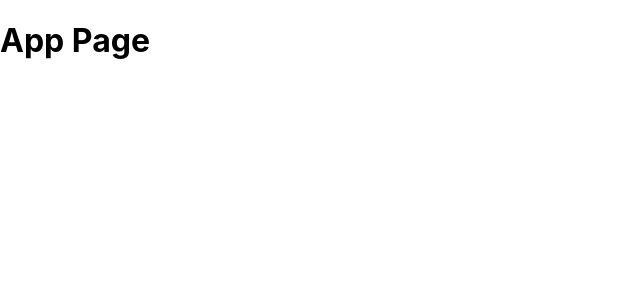
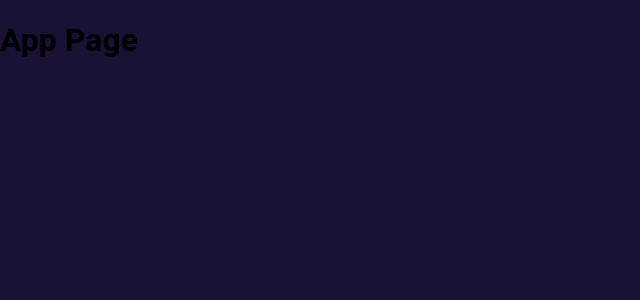
Before and after one commit to Multiplayr/Multiplayr_info, a React (Create React App) app: page / in a window 1280 px wide. Shown: the top 300 px of the page, without its empty margins (0-640 px from the left). Built offline with nearby package versions, Linux system fonts and the light colour scheme.

Commit message:
page theme initalize

```diff
--- a/src/index.css
+++ b/src/index.css
@@ -1,10 +1,27 @@
+:root {
+  --fontFamily: "Roboto", sans-serif;
+  --headingFontFamily: "Changa", sans-serif;
+  --btnFontFamily: "Ubuntu", sans-serif;
+  --primaryColor: #712af9;
+  --secondaryColor: #FA26CA;
+  --paragraphColor: #beb8cc;
+  --whiteColor: #ffffff;
+  --blackColor: #000000;
+  --bgColor: #1a1135;
+  --borderRadius: 5px;
+  --transition: .5s;
+  --fontSize: 16px;
+  --boxShadow: 0 0 20px 3px rgba(0, 0, 0, .05);
+}
+
 body {
   margin: 0;
-  font-family: -apple-system, BlinkMacSystemFont, 'Segoe UI', 'Roboto', 'Oxygen',
-    'Ubuntu', 'Cantarell', 'Fira Sans', 'Droid Sans', 'Helvetica Neue',
-    sans-serif;
+  font-family:var(--fontFamily);
   -webkit-font-smoothing: antialiased;
   -moz-osx-font-smoothing: grayscale;
+  background-color: var(--bgColor);
+  font-size: var(--fontSize);
+
 }
 
 code {
```
